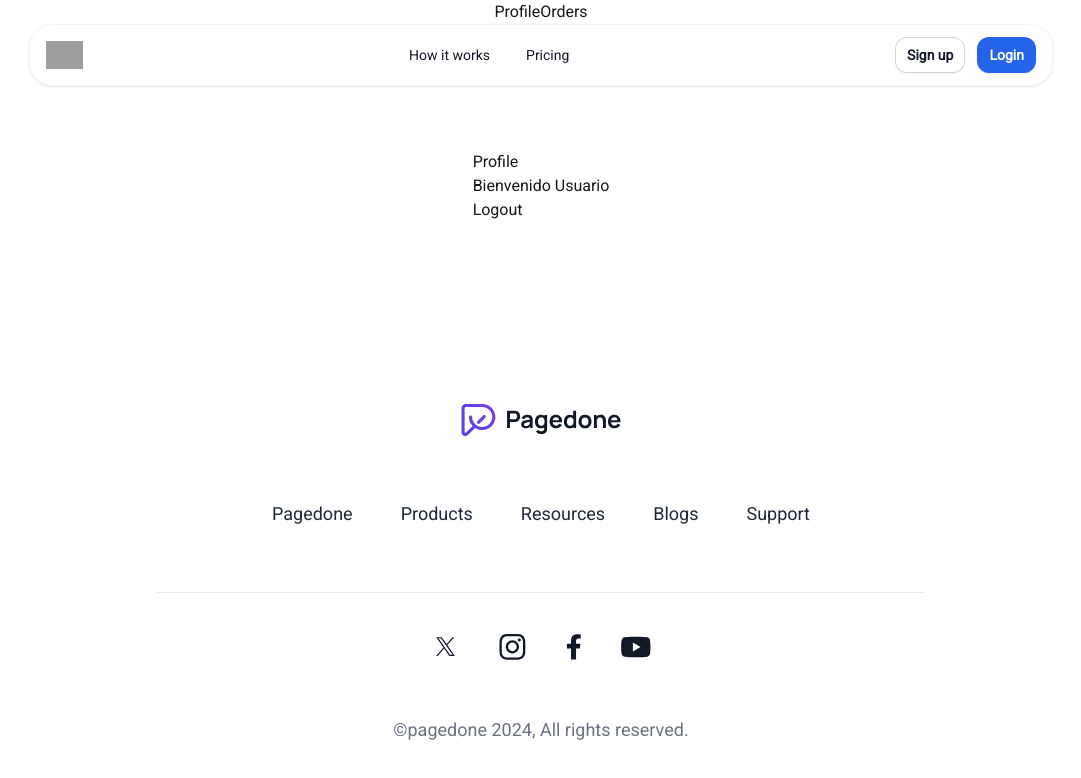
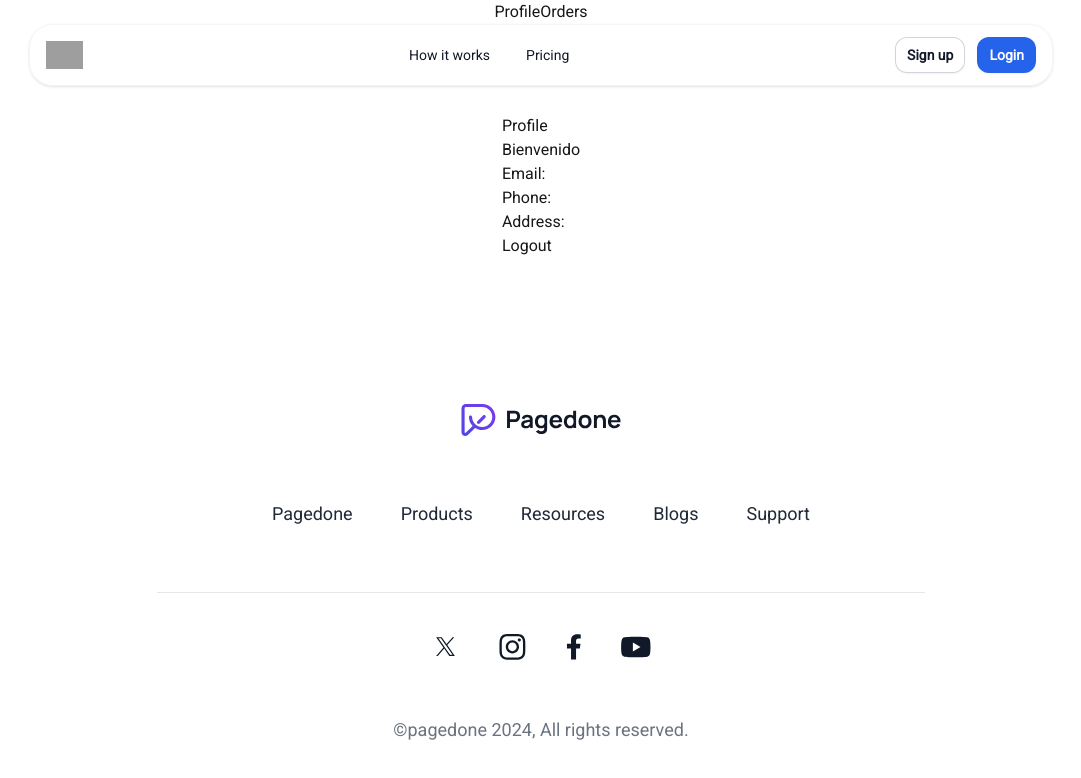
Before and after one commit to lucasmzd/iStoreBA, a Next.js app in the folder front/: page /dashboard in a window 1280 px wide. Shown: the top 778 px of the page, without its empty margins (99-1180 px from the left). Built offline with nearby package versions, Linux system fonts and the light colour scheme; grey boxes are pictures that could not be loaded.

Commit message:
Dashboard data

```diff
--- a/front/src/views/ProfileView/ProfileView.tsx
+++ b/front/src/views/ProfileView/ProfileView.tsx
@@ -1,11 +1,18 @@
 "use client";
+import { IUserSession } from "@/interfaces/types";
 import { useRouter } from "next/navigation";
-// import { Router } from "next/router";
-import React from "react";
+import React, { useEffect, useState } from "react";
 import Swal from "sweetalert2";
 
 const ProfileView = () => {
   const router = useRouter()
+  const [userData, setUserData] = useState<IUserSession>();
+  useEffect(() => {
+    if (typeof window !== "undefined" && window.localStorage) {
+      const userData = JSON.parse(localStorage.getItem("userSession")!);
+      setUserData(userData);
+    }
+  }, []);
   const handleClick = () => {
     localStorage.removeItem("userSession");
     Swal.fire({
@@ -17,7 +24,10 @@
   return (
     <div>
       <h1>Profile</h1>
-      <h3>Bienvenido Usuario</h3>
+      <h3>Bienvenido {userData?.user.name}</h3>
+      <p>Email: {userData?.user.email}</p>
+      <p>Phone: {userData?.user.phone}</p>
+      <p>Address: {userData?.user.address}</p>
       <button onClick={handleClick} disabled={false}>Logout</button>
     </div>
   );
```
